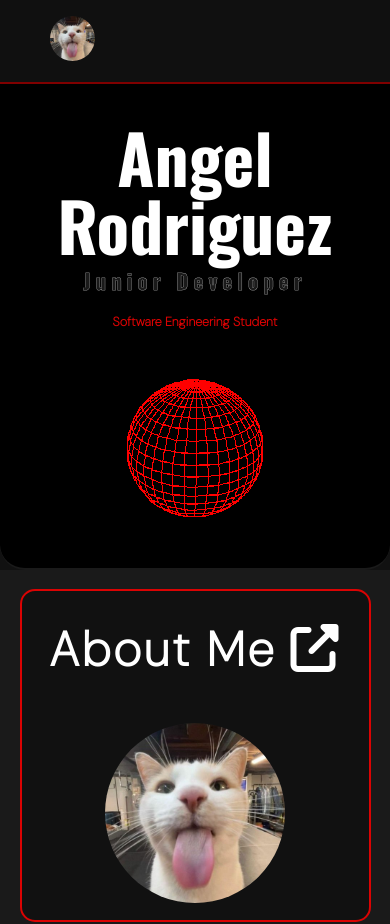
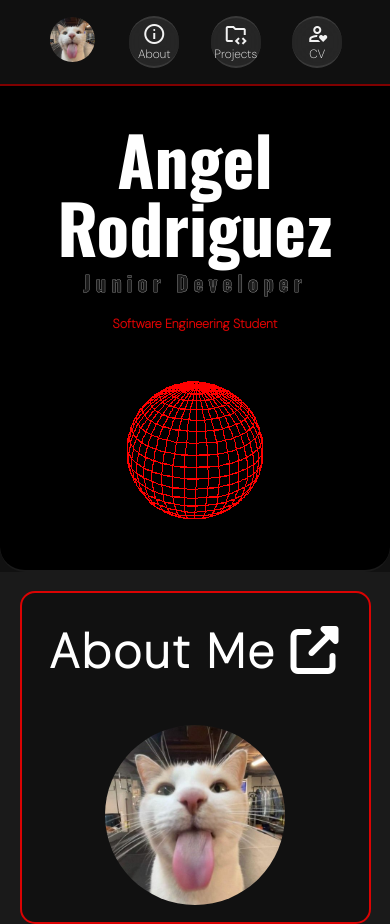
Before and after one commit to AngelRodriguezM/Portfolio, a plain HTML site: page docs/index.html in a window 390 px wide. Shown: the top 924 px of the page. Drawn offline with nearby package versions, Linux system fonts and the light colour scheme.

Commit message:
initial changes

```diff
--- a/docs/CSS/styles.css
+++ b/docs/CSS/styles.css
@@ -92,6 +92,11 @@
     color: var(--blanco);
 
 
+}
+
+.navIcon{
+
+    display: none;
 }
 
 
@@ -269,8 +274,29 @@
         width: 150px;
     }
     .navbarBtn{
-        display: none;
+        display: flex;
+        align-items: center;
+        justify-content: center;
+        flex-direction: column;
+        font-size: 0.75rem;
+        padding: 0.25rem 0.5rem;
     }
+
+    .navIcon{
+        display: block;
+    }
+
+    .navbarBtn:hover{
+        letter-spacing: normal;
+        animation: popBounce 0.8s cubic-bezier(0, 1.39, 0.42, 1.65) forwards;
+        background-color: rgba(255, 92, 92, 0.232);
+    }
+
+    @keyframes popBounce {
+    0% { padding: 0.25rem 0.5rem; }
+    60% { padding: 0.25rem 2rem; }
+    100% { padding: 0.25rem 0.5rem; }
+}
 
     .navbarBtn::after{
         display: none;
--- a/docs/index.html
+++ b/docs/index.html
@@ -1,18 +1,24 @@
 <!DOCTYPE html>
 <html lang="en">
+
 <head>
     <meta charset="UTF-8">
     <meta name="viewport" content="width=device-width, initial-scale=1.0">
     <link rel="preconnect" href="https://fonts.googleapis.com">
     <link rel="preconnect" href="https://fonts.gstatic.com" crossorigin>
-    <link href="https://fonts.googleapis.com/css2?family=DM+Sans:opsz,wght@9..40,200&family=Oswald:wght@200..700&display=swap" rel="stylesheet">
-    <link rel="stylesheet" href="/docs/CSS/styles.css">
+    <link
+        href="https://fonts.googleapis.com/css2?family=DM+Sans:opsz,wght@9..40,200&family=Oswald:wght@200..700&display=swap"
+        rel="stylesheet">
+
     <link rel="stylesheet" href="https://cdnjs.cloudflare.com/ajax/libs/font-awesome/4.7.0/css/font-awesome.min.css">
     <link rel="icon" type="image/png" href="/IMAGES/AngelIcon.png">
+    <link rel="stylesheet" href="https://fonts.googleapis.com/css2?family=Material+Symbols+Outlined" />
+    <link rel="stylesheet" href="/docs/CSS/styles.css">
     <script src="https://kit.fontawesome.com/94b00376b8.js" crossorigin="anonymous"></script>
     <title>Angel Rodriguez</title>
 
 </head>
+
 <body>
 
     <div class="navbar">
@@ -24,8 +30,11 @@
         </div>
 
         <div class="btn">
+
             <a href="#about" class="navbarBtn">
-
+                <span class="material-symbols-outlined navIcon">
+                    info
+                </span>
                 About
             </a>
 
@@ -33,13 +42,17 @@
         </div>
         <div class="btn">
             <a href="#projects" class="navbarBtn">
-
-                Projects & Skills
+                <span class="material-symbols-outlined navIcon">
+                    folder_code
+                </span>
+                Projects
             </a>
         </div>
         <div class="btn">
             <a href="#cv" class="navbarBtn">
-
+                <span class="material-symbols-outlined navIcon">
+                    person_heart
+                </span>
                 CV
             </a>
         </div>
@@ -65,14 +78,17 @@
 
 
 
-    <section  class="aboutSection" id="about">
+    <section class="aboutSection" id="about">
 
         <div class="about">
 
 
             <div class="aboutGrid">
 
-                <div class="aboutHeader"><h1><a target="_blank" href="/docs/HTML/about.html">About Me <i class="fa fa-external-link"></i> </h1> </a></div>
+                <div class="aboutHeader">
+                    <h1><a target="_blank" href="/docs/HTML/about.html">About Me <i class="fa fa-external-link"></i>
+                    </h1> </a>
+                </div>
                 <a href="/docs/HTML/about.html">
 
                     <div class="aboutImg">
@@ -176,4 +192,5 @@
     </section>
 
 </body>
+
 </html>
```
Lines whose indentation alone changed are shown as unchanged.
